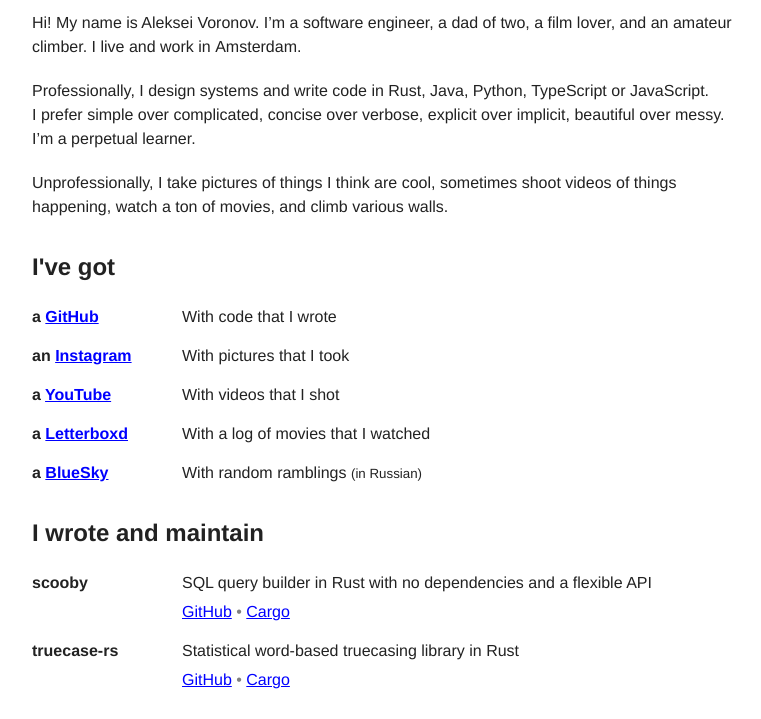
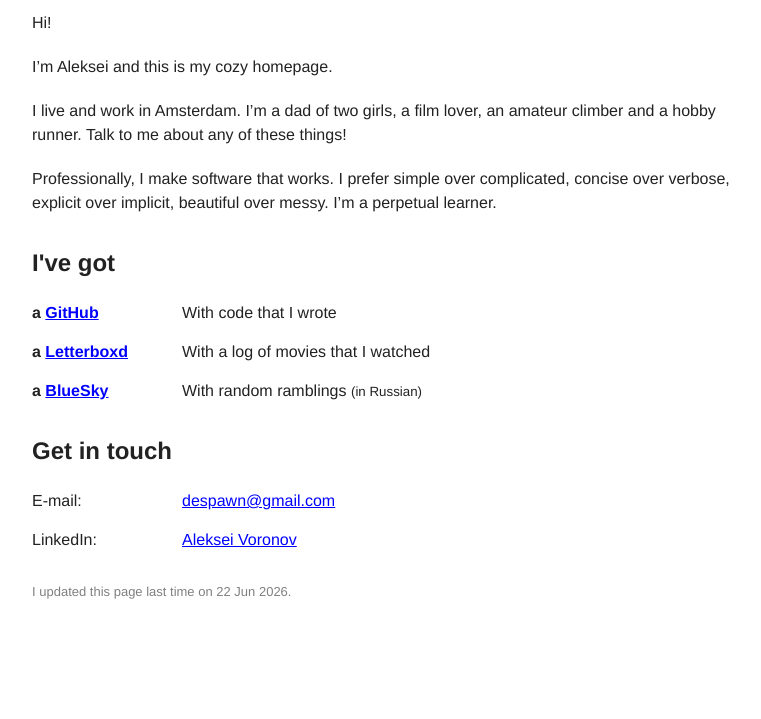
Before and after one commit to despawnerer/plansfortheday.org, a plain HTML site: page www/index.html in a window 1280 px wide. Shown: the part 93-812 px from the top of the page, without its empty margins (258-1019 px from the left). Drawn offline with Linux system fonts and the light colour scheme.

Commit message:
Update things
1. Reformat
2. Remove unnecessary stuff that I don't want
3. Better wording and priorities in the bio

```diff
--- a/www/index.html
+++ b/www/index.html
@@ -1,7 +1,10 @@
-<!DOCTYPE html>
-<title>Aleksei’s Stuff</title>
-<meta charset="utf-8">
-<meta name="viewport" content="width=device-width, minimum-scale=1.0, initial-scale=1.0, user-scalable=yes">
+<!doctype html>
+<title>Plans for the day</title>
+<meta charset="utf-8" />
+<meta
+    name="viewport"
+    content="width=device-width, minimum-scale=1.0, initial-scale=1.0, user-scalable=yes"
+/>
 <style>
     body {
         font-family: Helvetica, Arial, sans-serif;
@@ -13,7 +16,8 @@
         color: #222;
     }
 
-article, section {
+    article,
+    section {
         margin: 0;
         padding: 0;
     }
@@ -38,6 +42,7 @@
         font-size: 36px;
         font-weight: bold;
         margin: 30px 0 20px;
+        letter-spacing: -1px;
     }
 
     h2 {
@@ -72,9 +77,15 @@
         margin-right: 20px;
     }
 
-.thing-list p { margin: 15px 0; }
-.thing-list p:first-of-type { margin-top: 0; }
-.thing-list p:last-of-type { margin-bottom: 0; }
+    .thing-list p {
+        margin: 15px 0;
+    }
+    .thing-list p:first-of-type {
+        margin-top: 0;
+    }
+    .thing-list p:last-of-type {
+        margin-bottom: 0;
+    }
 
     .description {
         overflow: hidden;
@@ -91,7 +102,7 @@
     }
 
     .code-links > li:not(:last-child)::after {
-    content: ' • ';
+        content: " • ";
         color: gray;
     }
 
@@ -105,17 +116,20 @@
 
 <article id="container">
     <header>
-        <h1>Aleksei’s stuff</h1>
+        <h1>plans for the day dot org</h1>
     </header>
 
+    <p>Hi!</p>
+    <p>I’m Aleksei and this is my cozy homepage.</p>
     <p>
-        Hi! My name is Aleksei&nbsp;Voronov. I’m&nbsp;a&nbsp;software engineer, a&nbsp;dad of&nbsp;two, a&nbsp;film lover, and an&nbsp;amateur climber. I&nbsp;live and work in&nbsp;Amsterdam.
+        I live and work in Amsterdam. I’m&nbsp;a&nbsp;dad of two girls,
+        a&nbsp;film lover, an&nbsp;amateur climber and a&nbsp;hobby runner. Talk
+        to me about any of these things!
     </p>
     <p>
-        Professionally, I&nbsp;design systems and write code in&nbsp;Rust, Java, Python, TypeScript or JavaScript. I&nbsp;prefer simple over complicated, concise over verbose, explicit over implicit, beautiful over messy. I’m&nbsp;a&nbsp;perpetual learner.
-    </p>
-    <p>
-        Unprofessionally, I take pictures of things I&nbsp;think are cool, sometimes shoot videos of things happening, watch a ton of movies, and climb various walls.
+        Professionally, I&nbsp;make software that works. I&nbsp;prefer simple
+        over complicated, concise over verbose, explicit over implicit,
+        beautiful over messy. I’m&nbsp;a&nbsp;perpetual learner.
     </p>
 
     <section>
@@ -123,31 +137,21 @@
         <ul class="thing-list">
             <li>
                 <h3 class="thing">
-                    a <a href="https://github.com/despawnerer" target="_blank">GitHub</a>
+                    a
+                    <a href="https://github.com/despawnerer" target="_blank"
+                        >GitHub</a
+                    >
                 </h3>
-                <p class="description">
-                    With code that I&nbsp;wrote
-                </p>
+                <p class="description">With code that I&nbsp;wrote</p>
             </li>
             <li>
                 <h3 class="thing">
-                    an <a href="https://www.instagram.com/bloomofthehours" target="_blank">Instagram</a>
-                </h3>
-                <p class="description">
-                    With pictures that I&nbsp;took
-                </p>
-            </li>
-            <li>
-                <h3 class="thing">
-                    a <a href="https://www.youtube.com/channel/UCsQPHfLrScW0rG7-fRiUNAA" target="_blank">YouTube</a>
-                </h3>
-                <p class="description">
-                    With videos that I&nbsp;shot
-                </p>
-            </li>
-            <li>
-                <h3 class="thing">
-                    a <a href="https://letterboxd.com/despawnerer/" target="_blank">Letterboxd</a>
+                    a
+                    <a
+                        href="https://letterboxd.com/despawnerer/"
+                        target="_blank"
+                        >Letterboxd</a
+                    >
                 </h3>
                 <p class="description">
                     With a&nbsp;log of&nbsp;movies that I&nbsp;watched
@@ -155,41 +159,17 @@
             </li>
             <li>
                 <h3 class="thing">
-                    a <a href="https://bsky.app/profile/aleksei.nl" target="_blank">BlueSky</a>
+                    a
+                    <a
+                        href="https://bsky.app/profile/aleksei.nl"
+                        target="_blank"
+                        >BlueSky</a
+                    >
                 </h3>
                 <p class="description">
-                    With random ramblings <small class="not-bold">(in&nbsp;Russian)</small>
+                    With random ramblings
+                    <small class="not-bold">(in&nbsp;Russian)</small>
                 </p>
-            </li>
-        </ul>
-    </section>
-
-    <section>
-        <h2>I wrote and maintain</h2>
-        <ul class="thing-list">
-            <li>
-                <h3 class="thing">scooby</h3>
-                <div class="description">
-                    <p>
-                        SQL query builder in Rust with no dependencies and a flexible API
-                    </p>
-                    <ul class="code-links">
-                        <li><a href="https://github.com/despawnerer/scooby" target="_blank">GitHub</a></li>
-                        <li><a href="https://crates.io/crates/scooby" target="_blank">Cargo</a></li>
-                    </ul>
-                </div>
-            </li>
-            <li>
-                <h3 class="thing">truecase-rs</h3>
-                <div class="description">
-                    <p>
-                        Statistical word-based truecasing library in Rust
-                    </p>
-                    <ul class="code-links">
-                        <li><a href="https://github.com/despawnerer/truecase" target="_blank">GitHub</a></li>
-                        <li><a href="https://crates.io/crates/truecase" target="_blank">Cargo</a></li>
-                    </ul>
-                </div>
             </li>
         </ul>
     </section>
@@ -199,31 +179,36 @@
         <ul class="thing-list">
             <li>
                 <div class="thing">E-mail:</div>
-                <div class="description"><a href="mailto:despawn@gmail.com">despawn@gmail.com</a></div>
+                <div class="description">
+                    <a href="mailto:despawn@gmail.com">despawn@gmail.com</a>
+                </div>
             </li>
             <li>
                 <div class="thing">LinkedIn:</div>
-                <div class="description"><a href="https://linkedin.com/in/aleksei-voronov-913a1659" target="_blank">Aleksei Voronov</a></div>
+                <div class="description">
+                    <a
+                        href="https://linkedin.com/in/aleksei-voronov-913a1659"
+                        target="_blank"
+                        >Aleksei Voronov</a
+                    >
+                </div>
             </li>
-            <li>
+            <li></li>
         </ul>
     </section>
 
-    <footer>
-        I updated this page last time on 28 Sep 2025.
-    </footer>
+    <footer>I updated this page last time on 22 Jun 2026.</footer>
 </article>
 
 <script type="application/ld+json">
     {
-  "@context" : "http://schema.org",
+        "@context": "http://schema.org",
         "@type": "Person",
         "name": "Aleksei Voronov",
         "url": "https://plansfortheday.org/",
         "email": "despawn@gmail.com",
         "sameAs": [
             "https://github.com/despawnerer",
-    "https://instagram.com/bloomofthehours",
             "https://bsky.app/profile/aleksei.nl",
             "https://linkedin.com/in/aleksei-voronov-913a1659",
             "https://letterboxd.com/despawnerer/"
```
Lines whose indentation alone changed are shown as unchanged.
